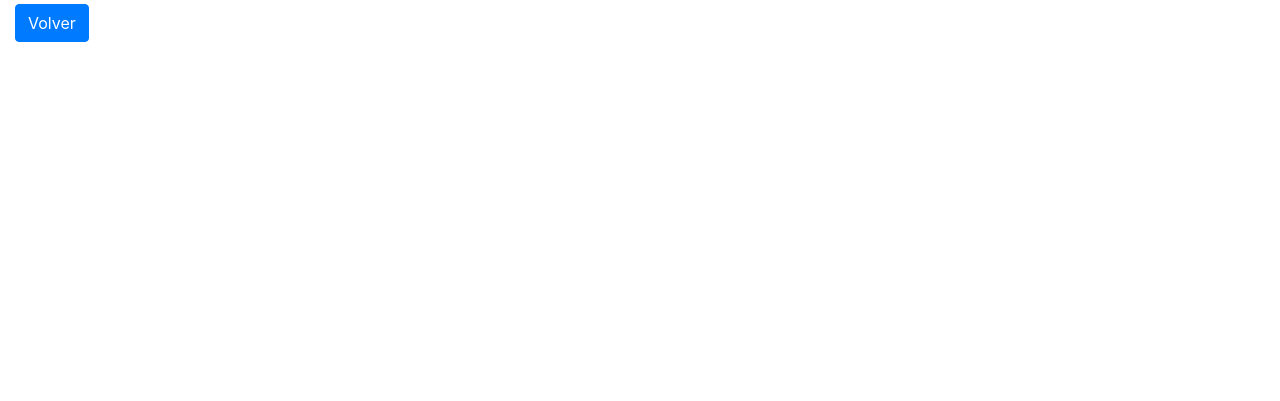
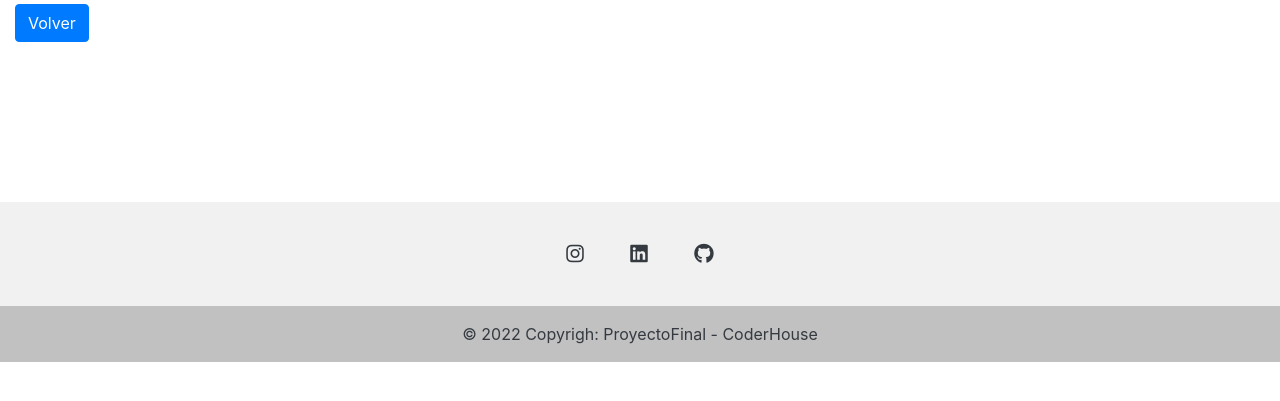
Before and after one commit to dariosbarbati/ProyectoFinal, a Django app: page /usuarios/agregar-servicio/ in a window 1280 px wide. Shown: the part 257-658 px from the top of the page. Run offline with Django 4.2, Linux system fonts and the light colour scheme; some libraries are stand-ins or nearby versions.

Commit message:
agrega footer

```diff
--- a/Servicios/admin.py
+++ b/Servicios/admin.py
@@ -1,7 +1,7 @@
 from django.contrib import admin
 
 from django.contrib import admin
-from Servicios.models import Meses, Servicios
+from Servicios.models import Meses, Servicios, Usuarios
 
 @admin.register(Meses)
 class Meses_admin(admin.ModelAdmin):
@@ -10,3 +10,7 @@ class Meses_admin(admin.ModelAdmin):
 @admin.register(Servicios)
 class Servicios_admin(admin.ModelAdmin):
     list_display = ['servicio', 'precio', 'descripcion', 'habilitar']
+
+@admin.register(Usuarios)
+class Usuarios_admin(admin.ModelAdmin):
+    list_display = ['usuario', 'contrasena', 'mail', 'habilitar']
--- a/Servicios/form.py
+++ b/Servicios/form.py
@@ -8,7 +8,13 @@ class Formulario_mes(forms.Form):
     pagado = forms.BooleanField(required=False)
 
 class Formulario_servicio(forms.Form):
-    servicio = forms.CharField(max_length=40) #, disabled=True
+    servicio = forms.CharField(max_length=40)
     precio = forms.FloatField()
     descripcion =  forms.CharField(max_length=40)
     habilitar = forms.BooleanField(required=False)
+
+class Formulario_usuario(forms.Form):
+    usuario = forms.CharField(max_length=40)
+    contrasena = forms.CharField(max_length=40)
+    mail = forms.EmailField()
+    habilitar = forms.BooleanField(required=False)
--- a/Servicios/urls.py
+++ b/Servicios/urls.py
@@ -1,5 +1,6 @@
 from django.urls import path
-from Servicios.views import lista_meses, actualizar_mes, lista_meses_admin, buscar_mes, ver_pagos, info_mes, agregar_servicio
+from Servicios.views import lista_meses, actualizar_mes,\
+lista_meses_admin, buscar_mes, ver_pagos, info_mes, agregar_servicio, agregar_usuario
 
 
 urlpatterns = [
@@ -10,4 +11,5 @@ urlpatterns = [
     path('ver-pagos/', ver_pagos, name='buscar-mes'),
     path('info-mes/<int:pk>/', info_mes, name='info-mes'),
     path('agregar-servicio/', agregar_servicio, name='agregar-servicio'),
+    path('agregar-usuario/', agregar_usuario, name='agregar-usuario'),
 ]
--- a/Servicios/views.py
+++ b/Servicios/views.py
@@ -1,7 +1,6 @@
 from django.shortcuts import render, redirect
-from Servicios.models import Meses, Servicios
-from Servicios.form import Formulario_mes
-from Servicios.form import Formulario_servicio
+from Servicios.models import Meses, Servicios, Usuarios
+from Servicios.form import Formulario_servicio, Formulario_mes, Formulario_usuario
 
 
 def lista_meses(resquest):
@@ -23,7 +22,7 @@ def actualizar_mes(request, pk):
         form = Formulario_mes(request.POST)
         if form.is_valid():
             mes = Meses.objects.get(id=pk)
-            # mes.nombre = form.cleaned_data['nombre']
+           # mes.nombre = form.cleaned_data['nombre']
             mes.precio = form.cleaned_data['precio']
             mes.pagado = form.cleaned_data['pagado']
             mes.fecha = form.cleaned_data['fecha']
@@ -87,3 +86,22 @@ def agregar_servicio(request):
         form = Formulario_servicio()
         context = {'form':form}
         return render(request, 'agregar-servicio.html', context=context)
+
+
+def agregar_usuario(request):
+    if request.method == 'POST':
+        form = Formulario_usuario(request.POST)
+        if form.is_valid():
+            Usuarios.objects.create(
+                usuario = form.cleaned_data['usuario'],
+                mail = form.cleaned_data['mail'],
+                contrasena = form.cleaned_data['contrasena'],
+                habilitar = form.cleaned_data['habilitar']
+            )
+            return redirect(lista_meses_admin)
+
+
+    if request.method == 'GET':
+        form = Formulario_usuario()
+        context = {'form':form}
+        return render(request, 'agregar-usuario.html', context=context)
--- a/templates/administrador.html
+++ b/templates/administrador.html
@@ -19,7 +19,7 @@
 
 <body>
     <div class="container text-center m-5">
-        <div class="row" style="height: 500px">
+        <div class="row" style="height: 400px">
             <div class="card" style="width: 11rem;background-color:rgba(36, 85, 175, 0.253) ; ">
                 {% for servicio in servicios %}
                 <div class="card" style="margin: 10px;">
@@ -29,6 +29,9 @@
                 {% endfor %}
                 <div class="card" style="margin:10px">
                     <a href="/usuarios/agregar-servicio/" type="button" class="btn-warning">Agregar Servicio</a>
+                </div>
+                <div class="card" style="margin:10px">
+                    <a href="/usuarios/agregar-usuario/" type="button" class="btn-warning">Agregar Usuario</a>
                 </div>
             </div>
 
--- a/templates/index.html
+++ b/templates/index.html
@@ -7,15 +7,13 @@
   <meta name="viewport" content="width=device-width, initial-scale=1.0">
   <link rel="stylesheet" href="https://cdn.jsdelivr.net/npm/bootstrap@4.6.2/dist/css/bootstrap.min.css"
   integrity="sha384-xOolHFLEh07PJGoPkLv1IbcEPTNtaed2xpHsD9ESMhqIYd0nLMwNLD69Npy4HI+N" crossorigin="anonymous">
+  <script src="https://kit.fontawesome.com/31f38c55fe.js" crossorigin="anonymous"></script>
   {% block titulo %}
   <title>Quien Pago?</title>
   {% endblock %}
-
 </head>
 
-
-<body >
-
+<body>
   <nav  class="navbar navbar-expand-lg navbar-light bg-light">
     <a class="navbar-brand" href="http://127.0.0.1:8000/">Home</a>
     <button class="navbar-toggler" type="button" data-toggle="collapse" data-target="#navbarSupportedContent"
@@ -42,19 +40,40 @@
 
 {% block body %}
 
-  <div class="container text-center">
+  <div class="container text-center" style="padding: 50px; height: auto">
     <div class="row h-100">
-      <div class="col-sm-12 my-auto">
+      <div class="col">
         <a href="http://127.0.0.1:8000/usuarios/lista/" type="button" class="btn btn-dark">Usuario</a>
         <a href="http://127.0.0.1:8000/usuarios/administrador/" type="button" class="btn btn-dark">Usuario Admin</a>
-      </div>
-      <div class="col">
-        <a href="http://127.0.0.1:8000/admin/" type="button" class="btn btn-dark">Admin</a>
+        <a href="http://127.0.0.1:8000/admin/" type="button" class="btn btn-dark">Panel Admin</a>
       </div>
     </div>
+  </div>
+
+{% endblock %}
 </body>
 
-{% endblock %}
+
+<footer class="text-center text-white" style="margin-top: 10rem; background-color: #f1f1f1; position: relative; bottom:0; width: 100%;">
+  <div class="container pt-4">
+    <section class="mb-4">
+
+      <a class="btn btn-link btn-floating btn-lg text-dark m-1" href="https://www.instagram.com/" target="_blank"
+        role="button" data-mdb-ripple-color="dark"><i class="fab fa-instagram"></i></a>
+
+      <a class="btn btn-link btn-floating btn-lg text-dark m-1" href="https://Linkedin.com.ar" target="_blank"
+        role="button" data-mdb-ripple-color="dark"><i class="fab fa-linkedin"></i></a>
+
+      <a class="btn btn-link btn-floating btn-lg text-dark m-1" href="https://github.com/dariosbarbati/ProyectoFinal"
+        target="_blank" role="button" data-mdb-ripple-color="dark"><i class="fab fa-github"></i></a>
+
+    </section>
+  </div>
+
+  <div class="text-center text-dark p-3" style="background-color: rgba(0, 0, 0, 0.2);">
+    © 2022 Copyrigh: ProyectoFinal - CoderHouse
+  </div>
+</footer>
 
 
 
--- a/templates/usuario.html
+++ b/templates/usuario.html
@@ -19,9 +19,9 @@
 
 <body>
 
-    <div class="container text-center m-5" style="height: 800px">
-        <div class="row" style="height: 500px">
-            <div class="card" style="width: 11rem;background-color:papayawhip ; ">
+    <div class="container text-center m-5">
+        <div class="row" style="height: 400px">
+            <div class="card" style="width: 11rem; background-color:papayawhip ; ">
                 {% for servicio in servicios %}
                 <div class="card" style="margin: 10px;">
                     <a href="/usuarios/info-mes/{{servicio.servicio}}" type="button" class="btn btn-dark">{{servicio.servicio}}</a>
```
Also changed, not shown: Servicios/models.py (+10 -0 lines), templates/agregar-usuario.html (added, +40 -0 lines), Servicios/migrations/0002_usuarios_alter_meses_options_alter_meses_nombre.py (added), db.sqlite3.
